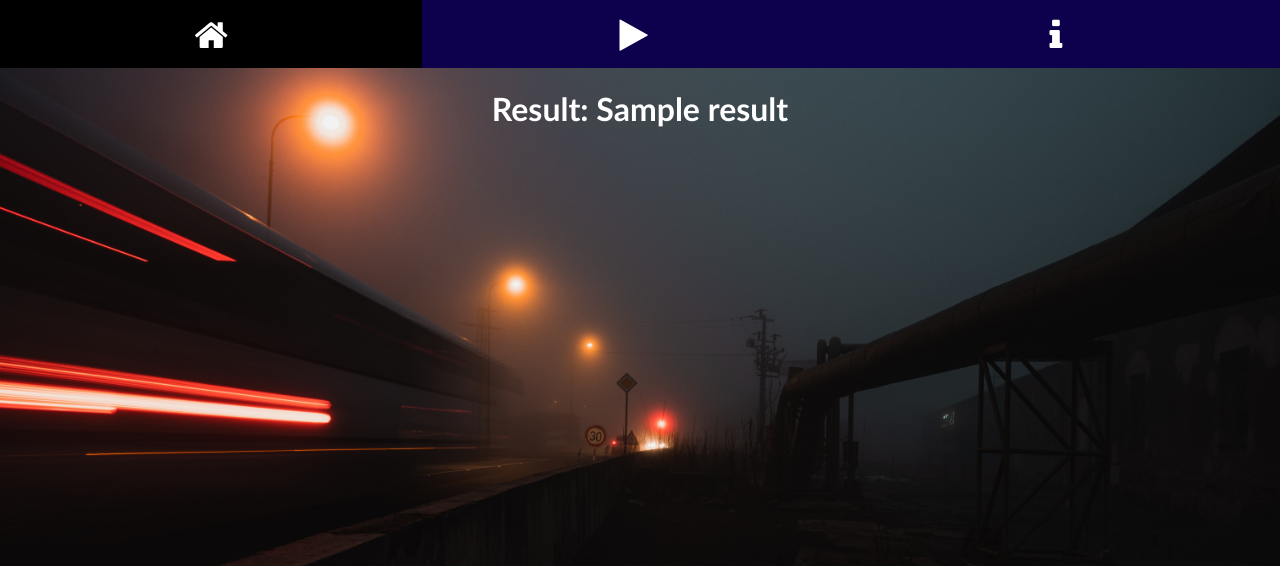
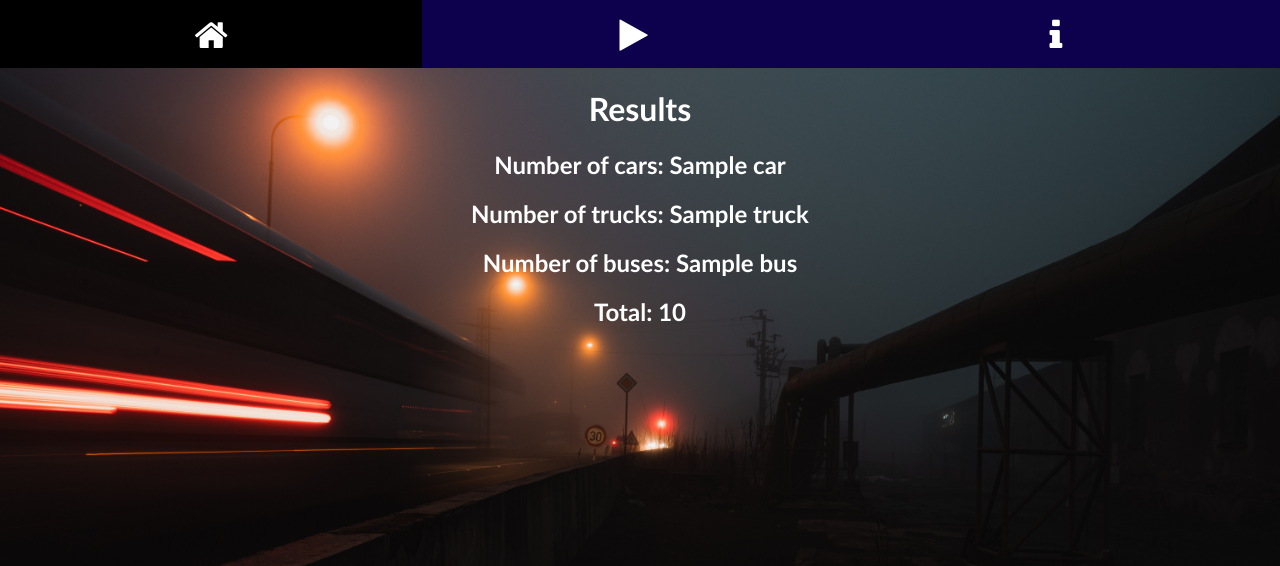
Before and after one commit to vacenovskyrichard/carcounter, a Flask app: template templates/result.html in a window 1280 px wide. Shown: the top 566 px of the page. Run offline with Flask 2, Linux system fonts and the light colour scheme; the template is opened without the code that fills it: most values are stand-ins (such as "Sample title", 1, 10 or a date in 2020); parts of the project's set-up code (start-up, migrations or seed data) failed here and were passed over.

Commit message:
update results

```diff
--- a/templates/result.html
+++ b/templates/result.html
@@ -14,8 +14,11 @@
 
     <body>
 
-
-    <h1>Result: {{ result }}</h1>
+    <h1>Results</h1>
+    <h2>Number of cars: {{ car }}</h2>
+    <h2>Number of trucks: {{ truck }}</h2>
+    <h2>Number of buses: {{ bus }}</h2>
+    <h2>Total: {{ total }}</h2>
 
     </body>
 
```
